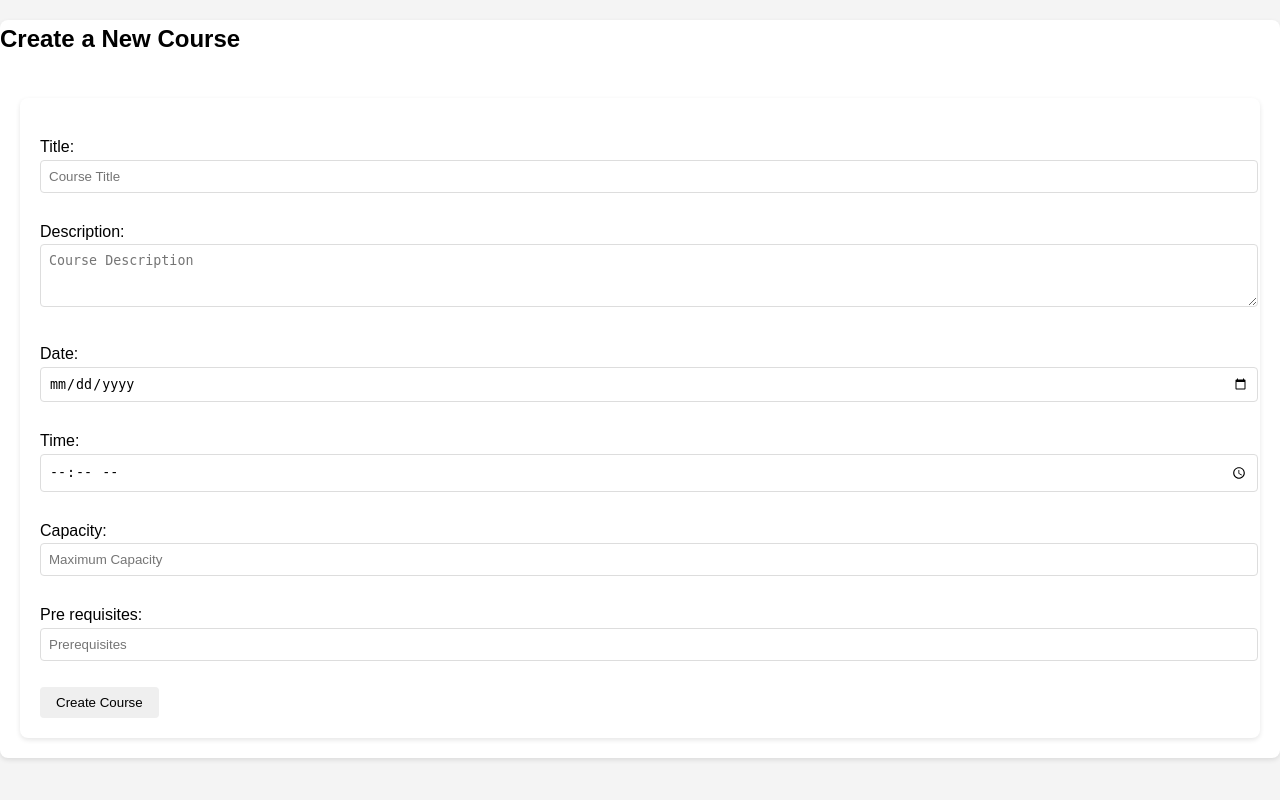
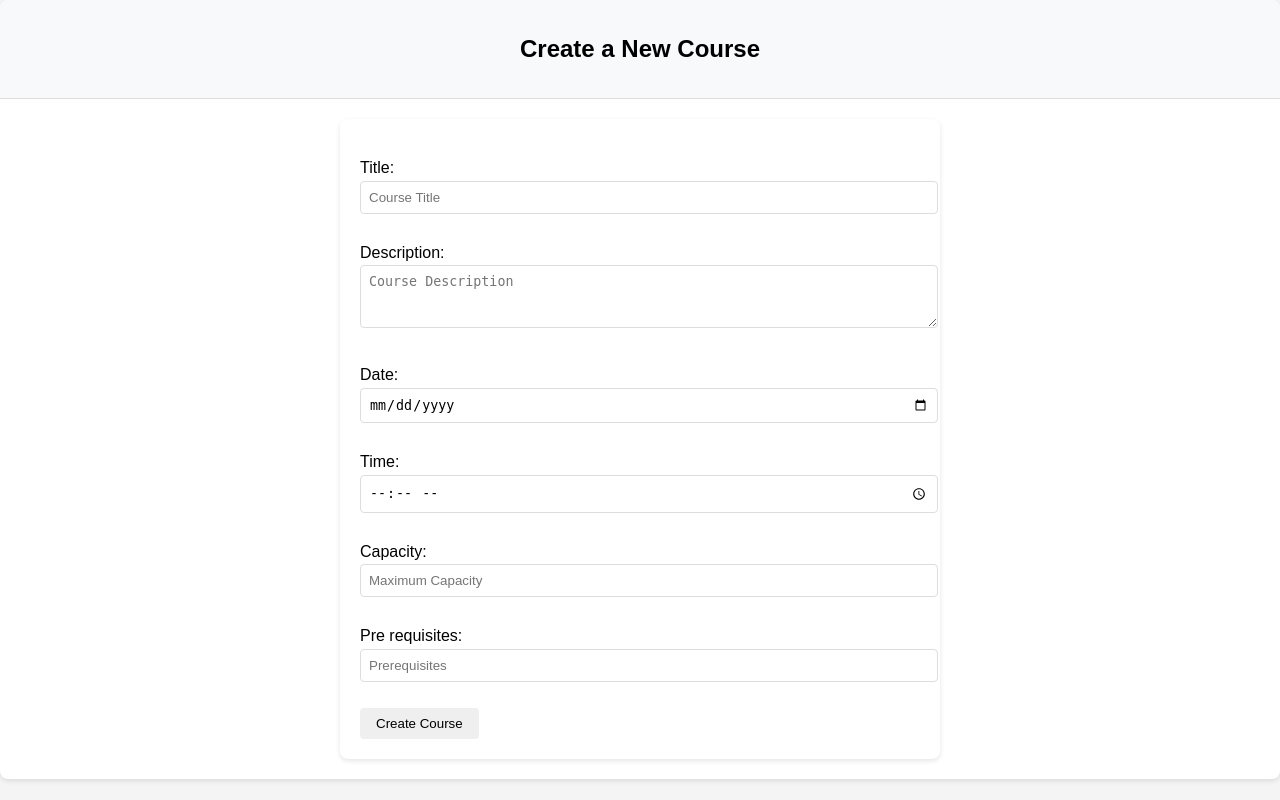
Before and after one commit to arshiapourtahmasbi/Educational-portal, a Django app: page /create/ in a window 1280 px wide. Run offline with Django 5.2, Linux system fonts and the light colour scheme; a user stored in the database is signed in.

Commit message:
bug fixed

```diff
--- a/portal/templates/home.html
+++ b/portal/templates/home.html
@@ -30,9 +30,13 @@
         <button class="btn btn-info"><a href="{% url 'profile' %}">View Profile</a></button>
         <button class="btn btn-warning"><a href="{% url 'logout' %}">Logout</a></button>
         <p>Manage your courses:</p>
-        <button class="btn btn-primary"><a href="{% url 'course_list' %}">Courses</a></button>
+        <button class="btn btn-secondary"><a href="{% url 'course_list' %}">Courses</a></button>
         <button class="btn btn-secondary"><a href="{% url 'my_courses' %}">My Courses</a></button>
+
+        {% if user.is_teacher %}
+        <p>As a teacher, you can:</p>
         <button class="btn btn-success"><a href="{% url 'create_course' %}">Create Course</a></button>
+        {% endif %}
         {% endif %}
     </div>
     {% endblock %}
--- a/static/css/style.css
+++ b/static/css/style.css
@@ -47,11 +47,22 @@ nav a:hover {
 
 .card-body {
     padding: 20px;
+    text-align: left;
+    margin: 0 auto;
+    max-width: 600px;
 }
 
 .card-title {
     color: #333;
     margin-bottom: 10px;
+}
+
+.card-header {
+    background: #f8f9fa;
+    padding: 10px;
+    border-bottom: 1px solid #ddd;
+    border-radius: 8px 8px 0 0;
+    text-align: center;
 }
 
 /* Buttons */
@@ -126,3 +137,8 @@ form {
     border-radius: 8px;
     margin-bottom: 20px;
 }
+
+.mb-4 {
+    margin-top: 0;
+    text-align: center;
+}
```
Also changed, not shown: db.sqlite3.
